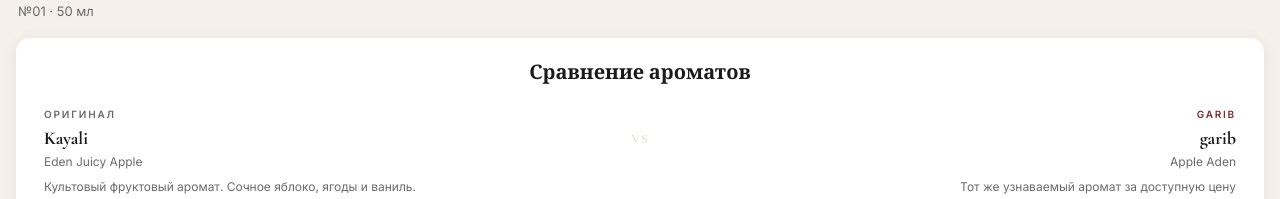
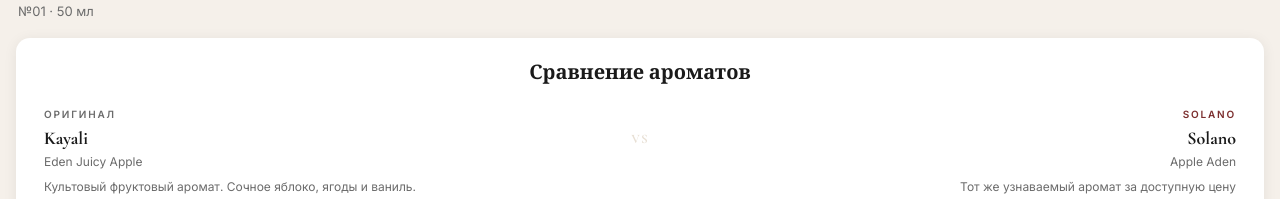
Before and after one commit to Muhammad-Kerim/Garib-miniapp, a React (Vite) app in the folder frontend/: page /product/1 in a window 1280 px wide. Shown: the part 1614-1813 px from the top of the page. Built offline with nearby package versions, Linux system fonts and the light colour scheme; a web font is replaced by a local one.

Commit message:
Fix comparison block: GARIB -> Solano, real price instead of hardcoded 2500
The "your price" side of the comparison card said "garib" (leftover
branding) and always showed 2 500 ₽ regardless of the product's
actual price.

```diff
--- a/frontend/src/components/FragranceComparison.jsx
+++ b/frontend/src/components/FragranceComparison.jsx
@@ -1,7 +1,7 @@
 import styles from './FragranceComparison.module.css'
 
 export default function FragranceComparison({ product }) {
-  const { originalBrand, originalName, name, comparison } = product
+  const { originalBrand, originalName, name, comparison, price } = product
   const origPrice = comparison.originalPrice?.toLocaleString('ru')
 
   return (
@@ -24,12 +24,12 @@ export default function FragranceComparison({ product }) {
         <div className={styles.vs}>VS</div>
 
         <div className={`${styles.col} ${styles.colRight}`}>
-          <span className={`${styles.colLabel} ${styles.colLabelAccent}`}>GARIB</span>
-          <p className={styles.brand}>garib</p>
+          <span className={`${styles.colLabel} ${styles.colLabelAccent}`}>SOLANO</span>
+          <p className={styles.brand}>Solano</p>
           <p className={styles.perfumeName}>{name}</p>
           <p className={styles.desc}>{comparison.solanoDesc}</p>
           <div className={styles.meta}>
-            <span className={styles.ourPrice}>2 500 ₽</span>
+            <span className={styles.ourPrice}>{price.toLocaleString('ru')} ₽</span>
             <span className={styles.metaItem}>⏱ {comparison.durabilityS}</span>
             <span className={styles.metaItem}>🇹🇷 Турция</span>
           </div>
```
